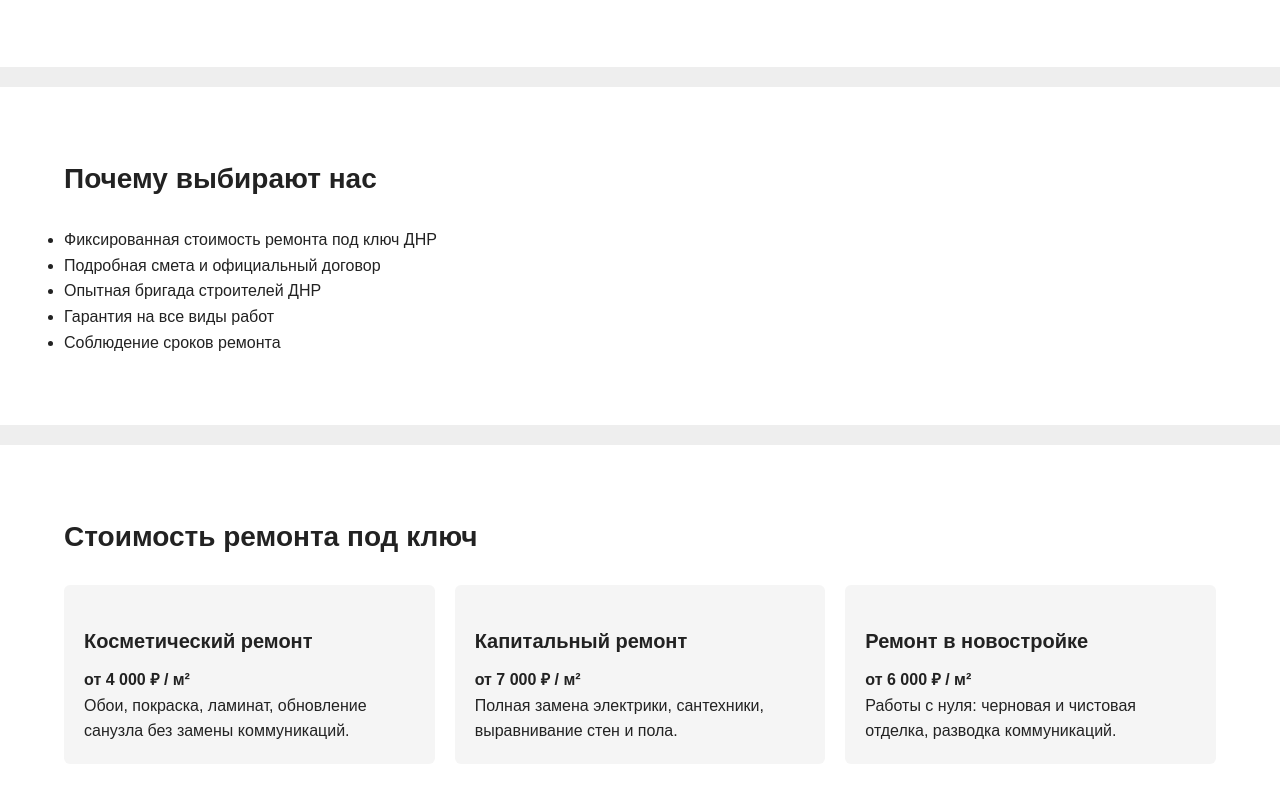
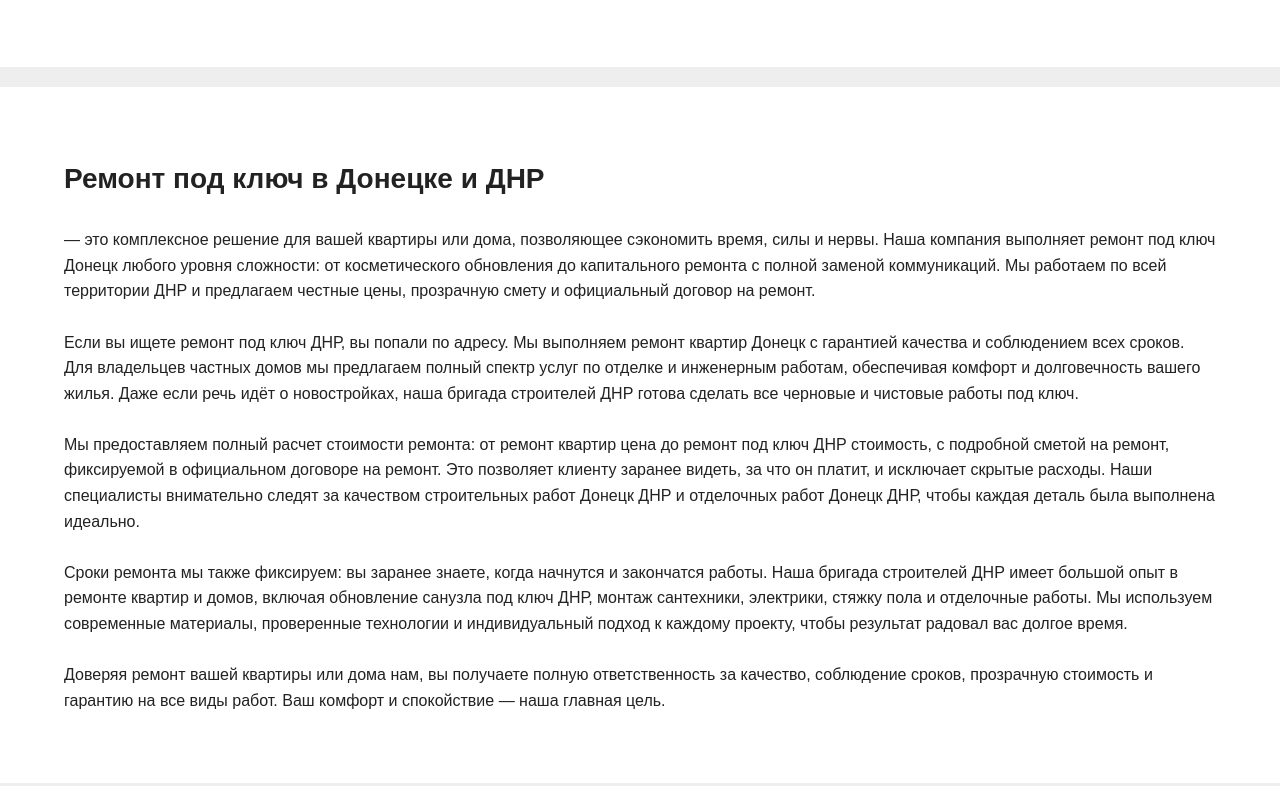
Before and after one commit to NeiroSlav/remont_website, a plain HTML site: page index.html in a window 1280 px wide. Shown: the part 878-1664 px from the top of the page. Drawn offline with Linux system fonts and the light colour scheme.

Commit message:
Main article

```diff
--- a/index.html
+++ b/index.html
@@ -1,36 +1,41 @@
-<!DOCTYPE html>
+<!doctype html>
 <html lang="ru">
   <head>
-    <meta charset="UTF-8">
+    <meta charset="UTF-8" />
     <title>Ремонт квартир под ключ в Донецке (ДНР) | Remont DNR</title>
-    <meta name="description" content="Ремонт квартир под ключ в Донецке (ДНР). Честные цены, смета, договор, гарантия. Работаем со всеми видами отделки и черновых работ.">
+    <meta
+      name="description"
+      content="Ремонт квартир под ключ в Донецке (ДНР). Честные цены, смета, договор, гарантия. Работаем со всеми видами отделки и черновых работ."
+    />
     <link rel="canonical" href="https://remont-dnr.site/" />
-    <meta name="viewport" content="width=device-width, initial-scale=1.0">
+    <meta name="viewport" content="width=device-width, initial-scale=1.0" />
     <link rel="stylesheet" href="../styles.css" />
   </head>
 
   <body>
-
     <header>
       <div class="container">
         <div class="top-row">
           <div class="logo">Remont DNR</div>
           <a href="tel:+79493562324" aria-label="Позвонить" class="phone-icon">
             <svg viewBox="0 0 22 22" width="20" height="20" fill="black">
-                    <path d="M6.6 10.8c1.4 2.8 3.8 5.2 6.6 6.6l2.2-2.2c.3-.3.8-.4 1.2-.3 1 .3 2 .5 3 .5.7 0 1.2.5 1.2 1.2V21c0 .7-.5 1.2-1.2 1.2C10.1 22.2 1.8 13.9 1.8 3.6 1.8 2.9 2.3 2.4 3 2.4h4.4c.7 0 1.2.5 1.2 1.2 0 1 .2 2 .5 3 .1.4 0 .9-.3 1.2l-2.2 2.2z"/>
+              <path
+                d="M6.6 10.8c1.4 2.8 3.8 5.2 6.6 6.6l2.2-2.2c.3-.3.8-.4 1.2-.3 1 .3 2 .5 3 .5.7 0 1.2.5 1.2 1.2V21c0 .7-.5 1.2-1.2 1.2C10.1 22.2 1.8 13.9 1.8 3.6 1.8 2.9 2.3 2.4 3 2.4h4.4c.7 0 1.2.5 1.2 1.2 0 1 .2 2 .5 3 .1.4 0 .9-.3 1.2l-2.2 2.2z"
+              />
             </svg>
           </a>
         </div>
       </div>
     </header>
 
-<div style="background-color: #eeeeee;">
-
-
+    <div style="background-color: #eeeeee">
       <section class="hero">
         <div class="container">
           <h1>Ремонт под ключ в Донецке (ДНР)</h1>
-        <p>Квартиры, новостройки. Смета, договор, гарантия и честные сроки ремонта.</p>
+          <p>
+            Квартиры, новостройки. Смета, договор, гарантия и честные сроки
+            ремонта.
+          </p>
           <a href="#prices" class="btn">Посмотреть цены</a>
         </div>
       </section>
@@ -39,16 +44,19 @@
         <div class="container">
           <h2>Ремонт квартир под ключ в Донецке ДНР</h2>
           <p>
-            Выполняем ремонт под ключ Донецк и по всей территории ДНР. Работаем с квартирами,
-            частными домами и новостройками. Составляем подробную смету на ремонт,
-            фиксируем стоимость в договоре и предоставляем гарантию на работы.
+            Выполняем ремонт под ключ Донецк и по всей территории ДНР. Работаем
+            с квартирами, частными домами и новостройками. Составляем подробную
+            смету на ремонт, фиксируем стоимость в договоре и предоставляем
+            гарантию на работы.
           </p>
 
           <h3>Виды работ:</h3>
 
           <div class="grid">
             <div class="card">
-                <h4><a href="/kosmeticheskiy-remont-dnr">Косметический ремонт</a></h4>
+              <h4>
+                <a href="/kosmeticheskiy-remont-dnr">Косметический ремонт</a>
+              </h4>
               <p>Обновление интерьера без сложных перепланировок.</p>
             </div>
             <div class="card">
@@ -63,6 +71,64 @@
         </div>
       </section>
 
+      <section>
+        <div class="container">
+          <h2>Ремонт под ключ в Донецке и ДНР</h2>
+          <p>
+            — это комплексное решение для вашей квартиры или дома, позволяющее
+            сэкономить время, силы и нервы. Наша компания выполняет ремонт под
+            ключ Донецк любого уровня сложности: от косметического обновления до
+            капитального ремонта с полной заменой коммуникаций. Мы работаем по
+            всей территории ДНР и предлагаем честные цены, прозрачную смету и
+            официальный договор на ремонт.
+          </p>
+
+          <p />
+          <br />
+          <p>
+            Если вы ищете ремонт под ключ ДНР, вы попали по адресу. Мы выполняем
+            ремонт квартир Донецк с гарантией качества и соблюдением всех
+            сроков. Для владельцев частных домов мы предлагаем полный спектр
+            услуг по отделке и инженерным работам, обеспечивая комфорт и
+            долговечность вашего жилья. Даже если речь идёт о новостройках, наша
+            бригада строителей ДНР готова сделать все черновые и чистовые работы
+            под ключ.
+          </p>
+
+          <p />
+          <br />
+          <p>
+            Мы предоставляем полный расчет стоимости ремонта: от ремонт квартир
+            цена до ремонт под ключ ДНР стоимость, с подробной сметой на ремонт,
+            фиксируемой в официальном договоре на ремонт. Это позволяет клиенту
+            заранее видеть, за что он платит, и исключает скрытые расходы. Наши
+            специалисты внимательно следят за качеством строительных работ
+            Донецк ДНР и отделочных работ Донецк ДНР, чтобы каждая деталь была
+            выполнена идеально.
+          </p>
+
+          <p />
+          <br />
+          <p>
+            Сроки ремонта мы также фиксируем: вы заранее знаете, когда начнутся
+            и закончатся работы. Наша бригада строителей ДНР имеет большой опыт
+            в ремонте квартир и домов, включая обновление санузла под ключ ДНР,
+            монтаж сантехники, электрики, стяжку пола и отделочные работы. Мы
+            используем современные материалы, проверенные технологии и
+            индивидуальный подход к каждому проекту, чтобы результат радовал вас
+            долгое время.
+          </p>
+
+          <p />
+          <br />
+          <p>
+            Доверяя ремонт вашей квартиры или дома нам, вы получаете полную
+            ответственность за качество, соблюдение сроков, прозрачную стоимость
+            и гарантию на все виды работ. Ваш комфорт и спокойствие — наша
+            главная цель.
+          </p>
+        </div>
+      </section>
 
       <section>
         <div class="container">
@@ -85,19 +151,27 @@
             <div class="card">
               <h3>Косметический ремонт</h3>
               <p><strong>от 4 000 ₽ / м²</strong></p>
-                <p>Обои, покраска, ламинат, обновление санузла без замены коммуникаций.</p>
+              <p>
+                Обои, покраска, ламинат, обновление санузла без замены
+                коммуникаций.
+              </p>
             </div>
 
             <div class="card">
               <h3>Капитальный ремонт</h3>
               <p><strong>от 7 000 ₽ / м²</strong></p>
-                <p>Полная замена электрики, сантехники, выравнивание стен и пола.</p>
+              <p>
+                Полная замена электрики, сантехники, выравнивание стен и пола.
+              </p>
             </div>
 
             <div class="card">
               <h3>Ремонт в новостройке</h3>
               <p><strong>от 6 000 ₽ / м²</strong></p>
-                <p>Работы с нуля: черновая и чистовая отделка, разводка коммуникаций.</p>
+              <p>
+                Работы с нуля: черновая и чистовая отделка, разводка
+                коммуникаций.
+              </p>
             </div>
           </div>
         </div>
@@ -145,35 +219,33 @@
         <div class="container">
           <h2>Как рассчитывается стоимость?</h2>
           <p>
-            Итоговая цена ремонта квартиры в Донецке зависит от площади, состояния помещения,
-            выбранных материалов и объёма работ. Перед началом работ мы проводим замеры,
-            составляем подробную смету и фиксируем стоимость в договоре.
+            Итоговая цена ремонта квартиры в Донецке зависит от площади,
+            состояния помещения, выбранных материалов и объёма работ. Перед
+            началом работ мы проводим замеры, составляем подробную смету и
+            фиксируем стоимость в договоре.
           </p>
-        <p>
-            Вы заранее знаете бюджет проекта и сроки выполнения работ.
-        </p>
+          <p>Вы заранее знаете бюджет проекта и сроки выполнения работ.</p>
         </div>
       </section>
-
 
       <footer>
         <div class="container footer-grid">
           <div>
-            <strong>Контакты</strong><br><br>
-            г. Донецк, Ворошиловский район<br>
-            Тел: <a href="tel:+79493562324">+7 (949) 356-23-24</a><br>
-            Email: <a href="mailto:info@remont-dnr.site">info@remont-dnr.site</a>
+            <strong>Контакты</strong><br /><br />
+            г. Донецк, Ворошиловский район<br />
+            Тел: <a href="tel:+79493562324">+7 (949) 356-23-24</a><br />
+            Email:
+            <a href="mailto:info@remont-dnr.site">info@remont-dnr.site</a>
           </div>
 
           <div>
-            <strong>Реквизиты</strong><br><br>
-            Самозанятый: ФИО<br>
-            ИНН: XXXXXXXXXXXX<br>
+            <strong>Реквизиты</strong><br /><br />
+            Самозанятый: ФИО<br />
+            ИНН: XXXXXXXXXXXX<br />
             Работаем официально
           </div>
         </div>
       </footer>
-
     </div>
   </body>
 </html>
```
Lines whose indentation alone changed are shown as unchanged.
